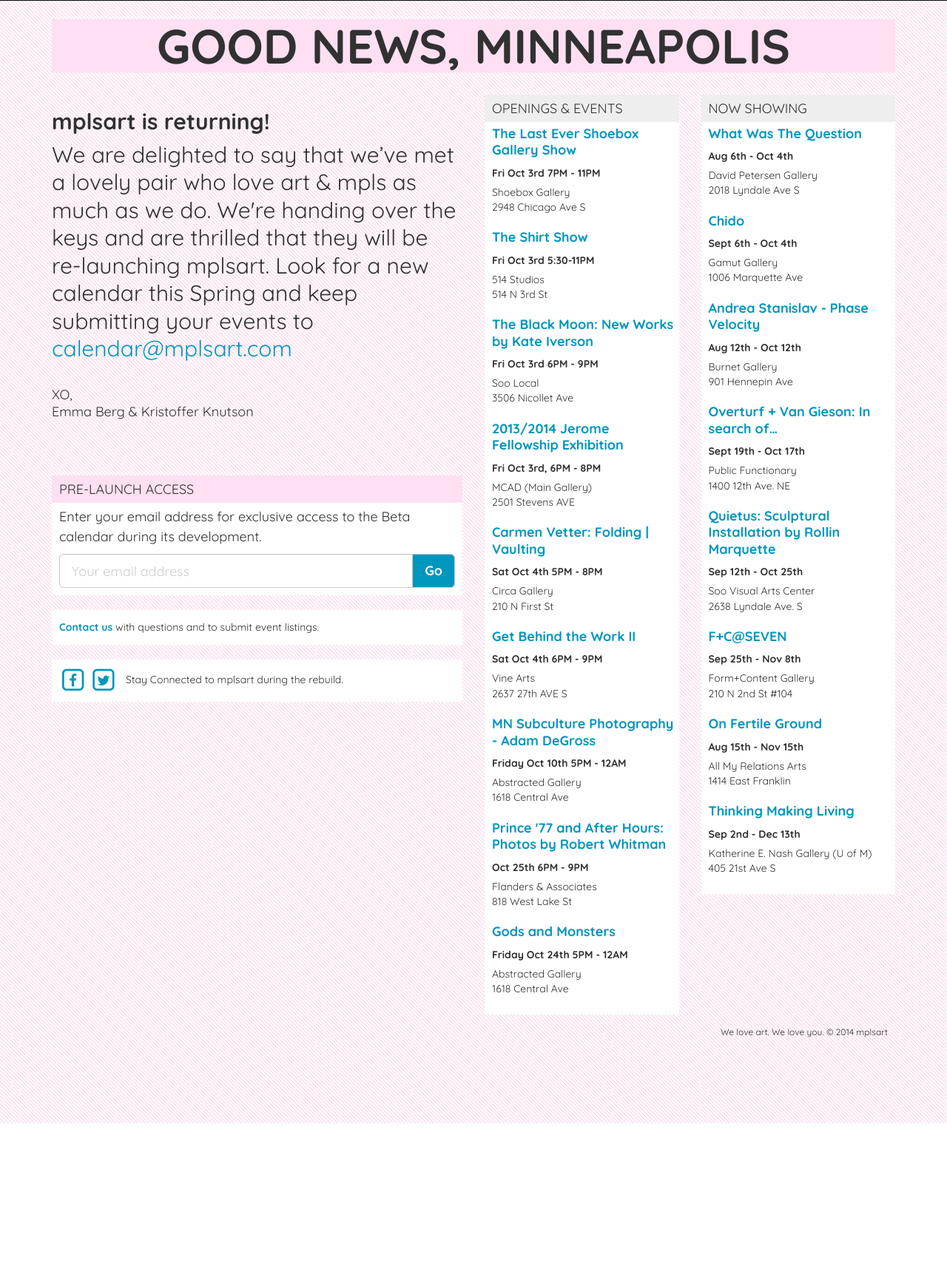
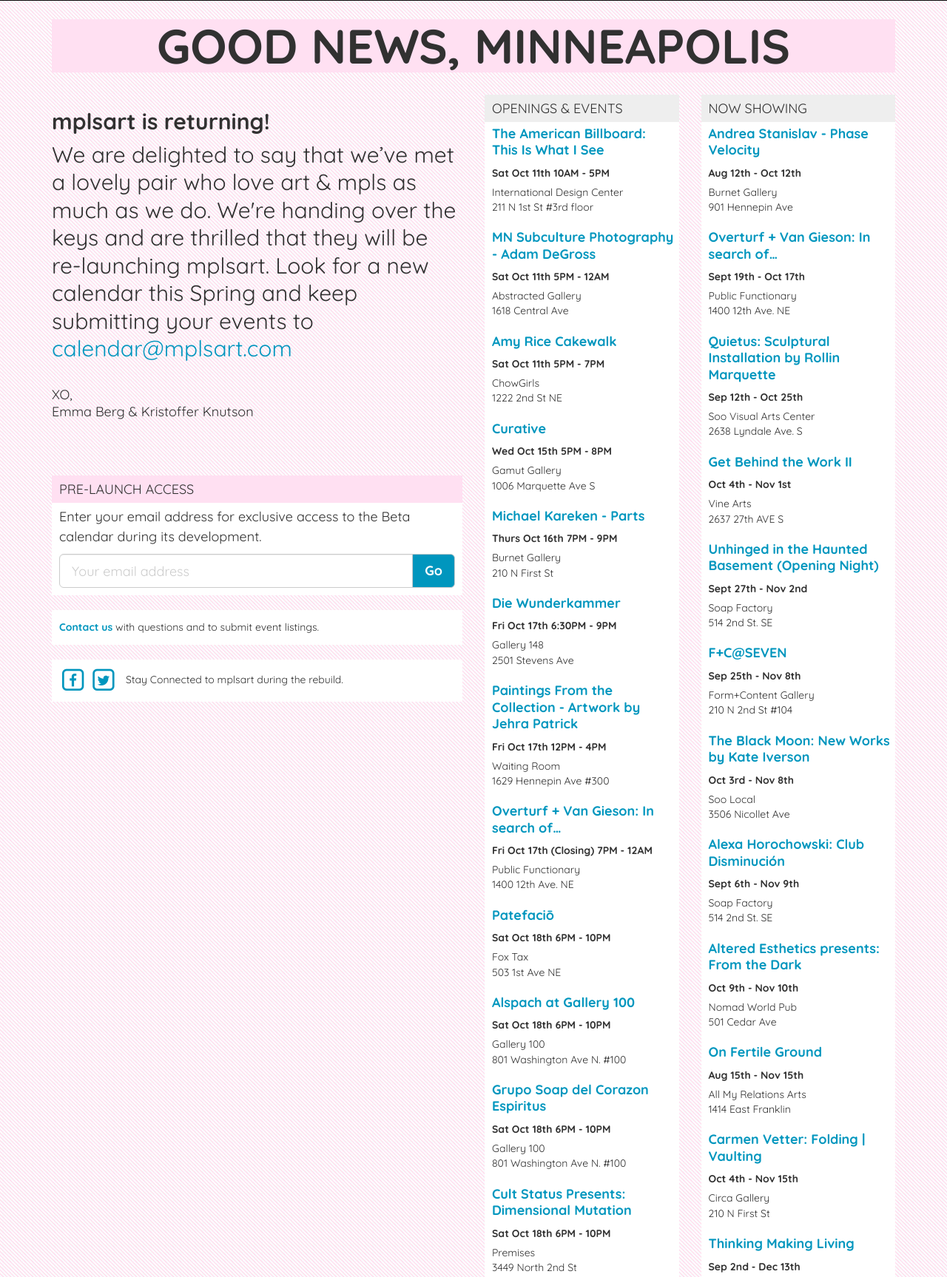
Before and after one commit to blainegarrett/arts-612, a plain HTML site: page www/index.html in a window 1280 px wide. Shown: the part 59-1786 px from the top of the page at 74% size. Before the commit the page ends 1578 px from the top, so only its background shows below. Drawn offline with nearby package versions, Linux system fonts and the light colour scheme.

Commit message:
Latest Rev of calendar for week of Oct 12th

```diff
--- a/app.yaml
+++ b/app.yaml
@@ -1,5 +1,5 @@
 application: arts-612
-version: phase-0-20140930
+version: phase-0-20141012
 runtime: python27
 api_version: 1
 threadsafe: no
--- a/www/index.html
+++ b/www/index.html
@@ -151,128 +151,187 @@
 				<ul class="event-list">
 
 
+
+				<li class="event">
+					<a href="https://www.facebook.com/events/339090382913396/" target="_blank">
+						<span class="event-title">The American Billboard: This Is What I See</span>
+					</a>
+					<span class="event-time">Sat Oct 11th 10AM - 5PM</span>
+					<span class="event-address">International Design Center<br />211 N 1st St #3rd floor</span>
+				</li>
+
+
+				<li class="event">
+					<a href="https://www.facebook.com/events/257007614499928/" target="_blank">
+						<span class="event-title">MN Subculture Photography - Adam DeGross</span>
+					</a>
+					<span class="event-time">Sat Oct 11th 5PM - 12AM</span>
+					<span class="event-address">Abstracted Gallery<br />1618 Central Ave</span>
+				</li>
+
 				<!--
 				<li class="event">
-						<a href="http://www.soapfactory.org/exhibit.php?content_id=690" target="_blank">
-							<span class="event-title">Conversation Portraits for the One Who ...</span>
+					<a href="http://blog.lightgreyartlab.com/2014/10/skate-or-die-opening-reception.html" target="_blank">
+						<span class="event-title">Skate or Die</span>
 					</a>
-						<span class="event-time">Fri Sept 26th, 5PM - 8PM</span>
-						<span class="event-address">Soap Factory<br />514 2nd St. SE</span>
+					<span class="event-time">Fri Oct 10th 7PM - 10PM</span>
+					<span class="event-address">Light Grey Art Lab<br />118 E 26th St #101</span>
 				</li>
+				-->
+
 				<li class="event">
-						<a href="https://www.facebook.com/events/525080124305359/?ref_dashboard_filter=upcoming" target="_blank">
-							<span class="event-title">Shinola + ARTCRANK present Bike Art Mpls</span>
+					<a href="http://www.chowgirls.net/events" target="_blank">
+						<span class="event-title">Amy Rice Cakewalk</span>
 					</a>
-						<span class="event-time">Fri Sept 26th, 5PM - 10PM</span>
-						<span class="event-address">Shinola Minneapolis<br />228 Washington Ave N</span>
+					<span class="event-time">Sat Oct 11th 5PM - 7PM</span>
+					<span class="event-address">ChowGirls<br />1222 2nd St NE</span>
+				</li>
+
+
+				<li class="event">
+					<a href="https://www.facebook.com/events/351303221712449/" target="_blank">
+						<span class="event-title">Curative</span>
+					</a>
+					<span class="event-time">Wed Oct 15th 5PM - 8PM</span>
+					<span class="event-address">Gamut Gallery<br />1006 Marquette Ave S</span>
+				</li>
+
+
+				<li class="event">
+					<a href="http://burnetgallery.com/news.html" target="_blank">
+						<span class="event-title">Michael Kareken - Parts</span>
+					</a>
+					<span class="event-time">Thurs Oct 16th 7PM - 9PM</span>
+					<span class="event-address">Burnet Gallery<br />210 N First St</span>
 				</li>
 
 				<li class="event">
-						<a href="http://www.soapfactory.org/exhibit.php?content_id=136" target="_blank">
-							<span class="event-title">Unhinged in the Haunted Basement (Opening Night)</span>
+					<a href="https://www.facebook.com/events/288156661388165/" target="_blank">
+						<span class="event-title">Die Wunderkammer</span>
 					</a>
-						<span class="event-time">Sat Sept 27th 6:30PM - 10PM</span>
-						<span class="event-address">Soap Factory<br />514 2nd St. SE</span>
+					<span class="event-time">Fri Oct 17th  6:30PM - 9PM</span>
+					<span class="event-address">Gallery 148<br />2501 Stevens Ave</span>
 				</li>
 
 				<li class="event">
-						<a href="http://www.kolmanpryorgallery.com/event/public-reception-actors-spectators/" target="_blank">
-							<span class="event-title">Farida Hughes: Actors &amp; Spectators</span>
-						</a>
-						<span class="event-time">Sat Sep 27th 7PM - 10PM</span>
-						<span class="event-address">Kolman &amp; Pryor Gallery<br />1500 Jackson St NE; Studio 395</span>
+					<a href="http://www.jehrapatrick.com/Waiting-Room" target="_blank"><span class="event-title">Paintings From the Collection - Artwork by Jehra Patrick</span></a>
+					<span class="event-time">Fri Oct 17th  12PM - 4PM</span>
+					<span class="event-address">Waiting Room<br />1629 Hennepin Ave #300</span>
+				</li>
+
+
+				<li class="event">
+					<a href="http://publicfunctionary.org/now/" target="_blank"><span class="event-title">Overturf + Van Gieson: In search of…</span></a>
+					<span class="event-time">Fri Oct 17th (Closing) 7PM - 12AM</span>
+					<span class="event-address">Public Functionary<br />1400 12th Ave. NE</span>
 				</li>
 
 				<li class="event">
-						<a href="http://veroniquewantz.com/events.html" target="_blank">
-							<span class="event-title">Meditations - Group Show</span>
+					<a href="http://foxtaxservice.com/gallery/" target="_blank">
+						<span class="event-title">Patefaciō</span>
 					</a>
-						<span class="event-time">Sat Sep 27th 5PM - 8PM</span>
-						<span class="event-address">Veronique Wantz Gallery<br />125 N 1st St</span>
-					</li>
-					<li class="event">
-						<a href="http://www.mnartists.org/event.do?rid=352541" target="_blank">
-							<span class="event-title">Dreams and Distance - Paintings by Leslie Barlow</span>
-						</a>
-						<span class="event-time">Sat Sep 27th 7PM - 10PM</span>
-						<span class="event-address">Gallery 427<br />1500 Jackson St NE; Studio 427</span>
+					<span class="event-time">Sat Oct 18th 6PM - 10PM</span><!-- Through Nov 15th -->
+					<span class="event-address">Fox Tax<br /> 503 1st Ave NE</span>
 				</li>
 
 				<li class="event">
-						<a href="http://www.formandcontent.org/upcoming-exhibitions/" target="_blank">
-							<span class="event-title">F+C@SEVEN</span>
+					<a href="https://www.facebook.com/events/1583982815162972/" target="_blank">
+						<span class="event-title">Alspach at Gallery 100</span>
 					</a>
-						<span class="event-time">Sat Sep 27th 6PM - 8PM</span>
-						<span class="event-address">Form+Content Gallery<br />210 N 2nd St #104</span>
+					<span class="event-time">Sat Oct 18th 6PM - 10PM</span><!-- Through Nov 15th -->
+					<span class="event-address">Gallery 100<br />801 Washington Ave N. #100</span>
+				</li>
+
+				<li class="event">
+					<a href="https://www.facebook.com/events/1567689863450688/" target="_blank">
+						<span class="event-title">Grupo Soap del Corazon Espiritus</span>
+					</a>
+					<span class="event-time">Sat Oct 18th 6PM - 10PM</span><!-- Through Nov 15th -->
+					<span class="event-address">Gallery 100<br />801 Washington Ave N. #100</span>
+				</li>
+
+				<li class="event">
+					<a href="https://www.facebook.com/events/701442159935358/" target="_blank">
+						<span class="event-title">Cult Status Presents: Dimensional Mutation</span>
+					</a>
+					<span class="event-time">Sat Oct 18th 6PM - 10PM</span>
+					<span class="event-address">Premises<br />3449 North 2nd St</span>
+				</li>
+
+				<li class="event">
+					<a href="http://www.dimmedia.com/events/2014/demiurge/" target="_blank">
+						<span class="event-title">Dimurge - New Stencil Paintings by Dim Media</span>
+					</a>
+					<span class="event-time">Thur Oct 23rd 6PM - 9PM</span>
+					<span class="event-address">Hair Lounge<br />2827 Hennepin Ave S</span>
+				</li>
+
+				<li class="event">
+					<a href="https://www.facebook.com/events/240954039447421/" target="_blank">
+						<span class="event-title">Gods and Monsters</span>
+					</a>
+					<span class="event-time">Fri Oct 24th 5PM - 12AM</span>
+					<span class="event-address">Abstracted Gallery<br />1618 Central Ave</span>
+				</li>
+
+				<!--
+				// post after Oct 15th
+
+				<li class="event">
+					<a href="http://www.gamutgallerympls.com/category/exhibits/" target="_blank">
+						<span class="event-title">C4W:2014</span>
+					</a>
+					<span class="event-time">Fri Oct 24th 7PM – 11PM</span>
+					<span class="event-address">Gamut Gallery<br />1006 Marquette Ave S</span>
 				</li>
 				-->
 
 
 				<li class="event">
-					<a href="http://www.mnartists.org/organizationHome.do?&amp;rid=33990" target="_blank">
-						<span class="event-title">The Last Ever Shoebox Gallery Show</span>
-					</a>
-					<span class="event-time">Fri Oct 3rd 7PM - 11PM</span>
-					<span class="event-address">Shoebox Gallery<br />2948 Chicago Ave S</span>
+					<a href="http://www.hangitinc.com/art_shows.html" target="_blank"><span class="event-title">Afterlife Merriment</span></a>
+					<span class="event-time">Fri Oct 24th 7PM - 9PM</span>
+					<span class="event-address">Gallery 122 at Hang It<br />122 8th Street SE</span>
 				</li>
 
 				<li class="event">
-					<a href="http://theshirtshow.com" target="_blank">
-						<span class="event-title">The Shirt Show</span>
-					</a>
-					<span class="event-time">Fri Oct 3rd 5:30-11PM</span>
-					<span class="event-address">514 Studios<br />514 N 3rd St</span>
+					<a href="https://www.facebook.com/events/189268111243845/" target="_blank"><span class="event-title">Doorways to the Underworld</span></a>
+					<span class="event-time">Sat Oct 25th 7:30PM - 11PM</span>
+					<span class="event-address">Stevens Square Center for the Arts<br />1905 3rd Ave S</span>
 				</li>
 
 				<li class="event">
-					<a href="https://www.facebook.com/events/335545323283237/?unit_ref=suggested_events" target="_blank">
-						<span class="event-title">The Black Moon: New Works by Kate Iverson</span>
-					</a>
-					<span class="event-time">Fri Oct 3rd 6PM - 9PM</span>
-					<span class="event-address">Soo Local<br />3506 Nicollet Ave</span>
-				</li>
-
-				<li class="event">
-					<a href="http://mcad.edu/events-fellowships/2014-15-jerome-fellowship-exhibition" target="_blank">
-						<span class="event-title">2013/2014 Jerome Fellowship Exhibition</span>
-					</a>
-					<span class="event-time">Fri Oct 3rd, 6PM - 8PM</span>
-					<span class="event-address">MCAD (Main Gallery)<br />2501 Stevens AVE</span>
-				</li>
-
-				<li class="event">
-					<a href="http://www.circagallery.org/" target="_blank">
-						<span class="event-title">Carmen Vetter: Folding | Vaulting</span>
-					</a>
-					<span class="event-time">Sat Oct 4th 5PM - 8PM</span>
-					<span class="event-address">Circa Gallery<br />210 N First St</span>
-				</li>
-
-				<li class="event">
-					<a href="http://www.vineartscenter.com/membershow/" target="_blank">
-						<span class="event-title">Get Behind the Work II</span>
-					</a>
-					<span class="event-time">Sat Oct 4th 6PM - 9PM</span>
-					<span class="event-address">Vine Arts<br />2637 27th AVE S</span>
-				</li>
-
-				<li class="event">
-					<a href="https://www.facebook.com/events/257007614499928/" target="_blank">
-						<span class="event-title">MN Subculture Photography - Adam DeGross</span>
-					</a>
-					<span class="event-time">Friday Oct 10th 5PM - 12AM</span>
-					<span class="event-address">Abstracted Gallery<br />1618 Central Ave</span>
+					<a href="http://www.flandersart.com" target="_blank"><span class="event-title">Prince '77 and After Hours: Photos by Robert Whitman</span></a>
+					<span class="event-time">Sat Oct 25th 6PM - 9PM</span>
+					<span class="event-address">Flanders &amp; Associates<br />818 West Lake St</span>
 				</li>
 
 
 				<!--
-				Conversation Portraits: For the One Who
-				Soap Factory
-				INTERVIEWS FRIDAY, OCTOBER 10TH 6:00-10:00PM
-				514 2nd St. SE
-				Minneapolis MN 55414
-				http://www.soapfactory.org/exhibit.php?content_id=691
+				<li class="event">
+					<a href="http://www.TuckUnder.org" target="_blank"><span class="event-title">36CHMBRZ</span></a>
+					<span class="event-time">Thur Oct 30th 6PM - 9PM</span>
+					<span class="event-address">TuckUnder Projects<br />5120 York Ave S</span>
+				</li>
 
+
+				<li class="event">
+					<a href="http://www.kolmanpryorgallery.com/exhibition/mutable-landscapes/" target="_blank">
+						<span class="event-title">Mutable Landscapes - Patrick Kemal Pryor</span>
+					</a>
+					<span class="event-time">Sat Nov 8th 7PM - 10PM</span>
+					<span class="event-address">Kolman &amp; Pryor Gallery<br />1500 Jackson St NE #395</span>
+				</li>
+
+				<li class="event">
+					<a href="http://www.ryanfontaine.com/theTEMP" target="_blank">
+						<span class="event-title">The TEMP(Opening)</span>
+					</a>
+					<span class="event-time">Nov 10, 6PM - 10PM</span>
+					<span class="event-address">Temporary Autonomous Museum of Contemporary Art<br />3400 Cedar Avenue S</span>
+				</li>
+				-->
+
+				<!--
 
 				Soap Factory Day and 25th Anniversary Party
 				Saturday, November 15, 2014
@@ -281,34 +340,6 @@
 				Minneapolis MN 55414
 				http://www.soapfactory.org/exhibit.php?content_id=706
 				-->
-
-
-				<!--
-				<li class="event">
-					<a href="http://publicfunctionary.org/now/" target="_blank"><span class="event-title">Overturf + Van Gieson: In search of…</span></a>
-					<span class="event-time">Oct 17th (Closing) 7PM - 12AM</span>
-					<span class="event-address">Public Functionary<br />1400 12th Ave. NE</span>
-				</li>
-				-->
-
-				<li class="event">
-					<a href="http://www.flandersart.com" target="_blank"><span class="event-title">Prince '77 and After Hours: Photos by Robert Whitman</span></a>
-					<span class="event-time">Oct 25th 6PM - 9PM</span>
-					<span class="event-address">Flanders &amp; Associates<br />818 West Lake St</span>
-				</li>
-
-
-
-
-
-				<li class="event">
-					<a href="https://www.facebook.com/events/240954039447421/" target="_blank">
-						<span class="event-title">Gods and Monsters</span>
-					</a>
-					<span class="event-time">Friday Oct 24th 5PM - 12AM</span>
-					<span class="event-address">Abstracted Gallery<br />1618 Central Ave</span>
-				</li>
-
 
 
 				</ul>
@@ -320,22 +351,6 @@
 
 				<ul class="event-list">
 
-					<li class="event">
-						<a href="http://davidpetersengallery.com/what-was-the-question/" target="_blank">
-							<span class="event-title">What Was The Question</span>
-						</a>
-						<span class="event-time">Aug 6th - Oct 4th</span>
-						<span class="event-address">David Petersen Gallery <br />2018 Lyndale Ave S</span>
-					</li>
-
-
-					<li class="event">
-						<a href="http://www.gamutgallerympls.com/2014/08/18/chido/" target="_blank">
-							<span class="event-title">Chido</span>
-						</a>
-						<span class="event-time">Sept 6th - Oct 4th</span>
-						<span class="event-address">Gamut Gallery <br />1006 Marquette Ave</span>
-					</li>
 
 					<li class="event">
 						<a href="http://burnetgallery.com/section/400537_Upcoming_Exhibition_Andrea_Stanislav.html" target="_blank"><span class="event-title">Andrea Stanislav - Phase Velocity</span></a>
@@ -355,6 +370,24 @@
 						<span class="event-address">Soo Visual Arts Center<br />2638 Lyndale Ave. S</span>
 					</li>
 
+
+					<li class="event">
+						<a href="http://www.vineartscenter.com/membershow/" target="_blank">
+							<span class="event-title">Get Behind the Work II</span>
+						</a>
+						<span class="event-time">Oct 4th - Nov 1st</span>
+						<span class="event-address">Vine Arts<br />2637 27th AVE S</span>
+					</li>
+
+
+					<li class="event">
+						<a href="http://www.soapfactory.org/exhibit.php?content_id=136" target="_blank">
+							<span class="event-title">Unhinged in the Haunted Basement (Opening Night)</span>
+						</a>
+						<span class="event-time">Sept 27th - Nov 2nd</span>
+						<span class="event-address">Soap Factory<br />514 2nd St. SE</span>
+					</li>
+
 					<li class="event">
 						<a href="http://www.formandcontent.org/upcoming-exhibitions/" target="_blank">
 							<span class="event-title">F+C@SEVEN</span>
@@ -363,8 +396,6 @@
 						<span class="event-address">Form+Content Gallery<br />210 N 2nd St #104</span>
 					</li>
 
-					<!--
-					// List After Oct 3rd
 					<li class="event">
 						<a href="https://www.facebook.com/events/335545323283237/?unit_ref=suggested_events" target="_blank">
 							<span class="event-title">The Black Moon: New Works by Kate Iverson</span>
@@ -372,7 +403,6 @@
 						<span class="event-time">Oct 3rd - Nov 8th</span>
 						<span class="event-address">Soo Local<br />3506 Nicollet Ave</span>
 					</li>
-					-->
 
 					<!-- https://www.facebook.com/events/189268111243845/
 					https://www.facebook.com/events/189268111243845/
@@ -382,13 +412,25 @@
 					-->
 
 					<li class="event">
+						<a href="http://alexahorochowski.com/2014/06/02/club-disminucion/" target="_blank"><span class="event-title">Alexa Horochowski: Club Disminución</span></a>
+						<span class="event-time">Sept 6th - Nov 9th</span>
+						<span class="event-address">Soap Factory<br />514 2nd St. SE</span>
+					</li>
+
+					<li class="event">
+						<a href="http://www.alteredesthetics.org/dark-solo-exhibition-ashley-l-wiermaa" target="_blank">
+							<span class="event-title">Altered Esthetics presents: From the Dark</span>
+						</a>
+						<span class="event-time">Oct 9th - Nov 10th</span>
+						<span class="event-address">Nomad World Pub<br />501 Cedar Ave</span>
+					</li>
+
+					<li class="event">
 						<a href="https://www.facebook.com/events/1502473189988054/" target="_blank"><span class="event-title">On Fertile Ground</span></a>
 						<span class="event-time">Aug 15th - Nov 15th</span>
 						<span class="event-address">All My Relations Arts<br />1414 East Franklin</span>
 					</li>
 
-					<!--
-					// List after Oct 4th
 					<li class="event">
 						<a href="http://www.circagallery.org/" target="_blank">
 							<span class="event-title">Carmen Vetter: Folding | Vaulting</span>
@@ -396,7 +438,6 @@
 						<span class="event-time">Oct 4th - Nov 15th</span>
 						<span class="event-address">Circa Gallery<br />210 N First St</span>
 					</li>
-					-->
 
 					<li class="event">
 						<a href="https://art.umn.edu/nash" target="_blank"><span class="event-title">Thinking Making Living</span></a>
```
Lines whose indentation alone changed are shown as unchanged.
